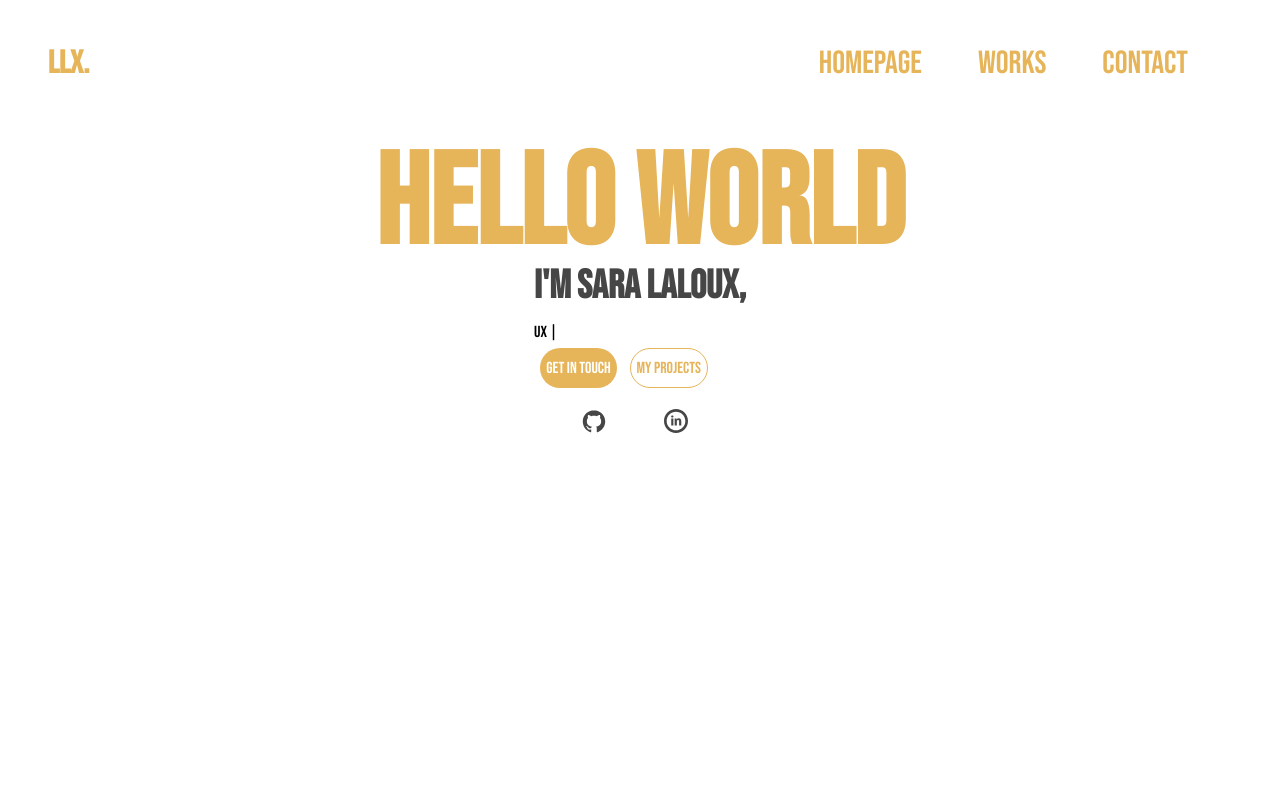
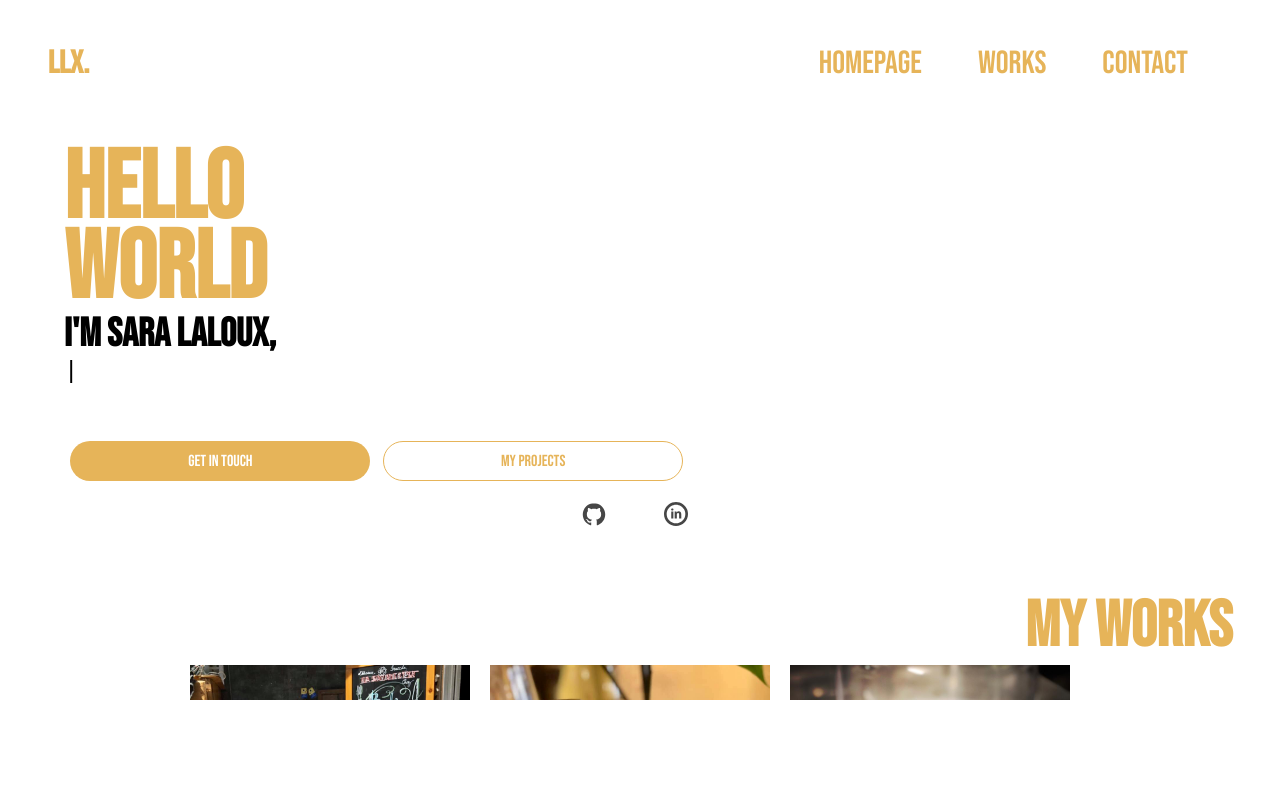
Before and after one commit to saralaloux/sara-portfolio, a React (Create React App) app: page / in a window 1280 px wide. Shown: the top 800 px of the page. Built offline with nearby package versions, Linux system fonts and the light colour scheme.

Commit message:
add homepage content

```diff
--- a/src/App.js
+++ b/src/App.js
@@ -8,9 +8,7 @@ import Contact from "./components/contact/Contact";
 function App() {
   return (
     <div className="app">
-      <header>
         <Navbar />
-      </header>
       <main>
         <Homepage />
         <Works />
--- a/src/_global.scss
+++ b/src/_global.scss
@@ -42,6 +42,7 @@ $borderRadius-l: 50px;
 
 @mixin button ($bg-color: $primary, $border: none, $color: $light) {
     height: 40px;
+    width: 300px;
     margin: 0.4rem;
     background-color: $bg-color;
     border: $border;
--- a/src/components/homepage/Homepage.jsx
+++ b/src/components/homepage/Homepage.jsx
@@ -19,7 +19,7 @@ export default function Homepage () {
     return (
         <div className="homepage" id="homepage">
             <div className='homepage__title'>
-            <h2>Hello World</h2>
+            <h2>Hello <br/>World</h2>
             </div>
             <div className="homepage__content">
                 <div className="homepage__content__presentation">
@@ -28,16 +28,16 @@ export default function Homepage () {
                 <div className="homepage___content__ityped">
                     <p><span ref={textRef}></span></p>
                 </div>
-                <div className="homepage__content__buttons">
-                    <button className="homepage__content__buttons__dark">Get In Touch</button>
-                    <button className="homepage__content__buttons__light">My projects</button>
-                </div>
-                <div className="homepage__content__link">
-                    <ul>
-                        <li><Link to="https://github.com/saralaloux"><DiGithubBadge /></Link></li>
-                        <li><Link to="https://www.linkedin.com/in/saralaloux/"><TiSocialLinkedinCircular /></Link></li>
-                    </ul>
-                </div>
+            </div>
+            <div className="homepage__buttons">
+                <button className="homepage__buttons__dark">Get In Touch</button>
+                <button className="homepage__buttons__light">My projects</button>
+            </div>
+            <div className="homepage__link">
+                <ul>
+                    <li><Link to="https://github.com/saralaloux"><DiGithubBadge /></Link></li>
+                    <li><Link to="https://www.linkedin.com/in/saralaloux/"><TiSocialLinkedinCircular /></Link></li>
+                </ul>
             </div>
         </div>
     )
--- a/src/components/homepage/_homepage.scss
+++ b/src/components/homepage/_homepage.scss
@@ -1,52 +1,29 @@
 .homepage {
-    display: flex;
-    flex-direction: column;
-    align-items: center;
-    height: 100vh;
-    font-family: $font1;
-    width: 100%;
-    padding-top: 50px;
-    // @include breakpoint(md) {
-    //     padding-top: 150px;
-    //     justify-content: baseline;
-    // }
+    font-size: inherit;
+    width: 90%;
+    display: block;
+    margin: 150px auto 0 auto;
     &__title {
-            h2 {
-                font-size: 8rem;
-                color: $primary;
-                line-height: 7rem;
-            }
-    }
-}
-.homepage__content {
-    &__presentation {
-        h1 {
-            font-family: $font1;
-            font-size: 2.5rem;
-            display: flex;
-            // line-height: 0.1rem;
-            flex-direction: column;
-            // margin: 0px 15px;
-            color: $darkest;
-            line-height: 3rem;
-            text-align: center;
-            margin-bottom: 0.8rem;
-
-            @include breakpoint(md) {
-                text-align: left;
-            }
+         h2 {
+            font-size: 6rem;
+            color: $primary;
+            line-height: 5rem;
         }
     }
-    &__ityped {
-        h2 {
-            color: blue;
-            text-align: center;
+    &__content {
+        h1{
+            font-size: 2.5rem;
+        }
+        p {
             font-family: 'Courier New', Courier, monospace;
+            font-size: 1.5rem;
         }
     }
     &__buttons {
+        margin-top: 50px;
         display: flex;
         flex-direction: column;
+        align-items: center;
         &__dark {
             @include button()
         }
@@ -56,7 +33,6 @@
         @include breakpoint(md) {
             flex-direction: row;
         }
-
     }
     &__link {
         ul {
@@ -78,6 +54,87 @@
 
     }
 }
+
+// .homepage {
+//     // display: flex;
+//     // flex-direction: column;
+//     // align-items: center;
+//     font-family: $font1;
+//     width: 90%;
+//     margin-top: 150px;
+//     // padding-top: 50px;
+//     // @include breakpoint(md) {
+//     //     padding-top: 150px;
+//     //     justify-content: baseline;
+//     // }
+//     &__title {
+//             h2 {
+//                 font-size: 7rem;
+//                 color: $primary;
+//                 line-height: 6rem;
+//             }
+//     }
+// }
+// .homepage__content {
+//     &__presentation {
+//         h1 {
+//             font-family: $font1;
+//             font-size: 2.5rem;
+//             // display: flex;
+//             // line-height: 0.1rem;
+//             // flex-direction: column;
+//             // margin: 0px 15px;
+//             color: $darkest;
+//             line-height: 3rem;
+//             // text-align: center;
+//             margin-bottom: 0.8rem;
+
+//             @include breakpoint(md) {
+//                 text-align: left;
+//             }
+//         }
+//     }
+//     &__ityped {
+//         p {
+//             color: blue;
+//             text-align: center;
+//             font-family: 'Courier New', Courier, monospace;
+//         }
+//     }
+//     &__buttons {
+//         display: flex;
+//         flex-direction: column;
+        // &__dark {
+        //     @include button()
+        // }
+        // &__light {
+        //     @include button($light, 1px solid $primary, $primary)
+        // }
+        // @include breakpoint(md) {
+        //     flex-direction: row;
+        // }
+
+//     }
+    // &__link {
+    //     ul {
+    //         list-style: none;
+    //         display: flex;
+    //         justify-content: center;
+    //         padding: 0;
+    //         li {
+    //             margin-bottom: 0;
+    //             margin-right: 10px;
+    //             margin-top: 10px;
+    //             a {
+    //                 color: $darkest;
+    //                 font-size: 2rem;
+    //                 padding: 2rem 1.25rem;
+    //             }
+    //         }
+    //     }
+
+    // }
+// }
 @keyframes shutter-radial {
     from {
         background: $primary;
--- a/src/components/navbar/Navbar.jsx
+++ b/src/components/navbar/Navbar.jsx
@@ -30,7 +30,7 @@ const Header = () => {
     };
 
     return (
-<header className='header'>
+<div className='header'>
     <div className='header__content'>
         <h2 className='header__content__logo'>LLX.</h2>
         <nav className={`header__content__nav ${
@@ -57,7 +57,7 @@ const Header = () => {
             )}
         </div>
     </div>
-</header>
+</div>
     );
 };
 export default Header;
--- a/src/components/navbar/_navbar.scss
+++ b/src/components/navbar/_navbar.scss
@@ -1,5 +1,5 @@
 .header {
-    display: fixed;
+    // display: fixed;
     font-family: $font1;
     height: 100px;
     width: 100%;
--- a/src/styles.scss
+++ b/src/styles.scss
@@ -11,15 +11,19 @@
 
 body {
     width: 100%;
-    font-family: $font2;
+    font-family: $font1;
 }
+
 .app {
     height: 100%;
     main {
-        height: calc(100vh - 200px);
-        // margin-top: -200px;
+        overflow-x: hidden;
+        height: calc(100vh - 100px);
+        margin-top: -100px;
+        position: relative;
+        * > {
+            width: 100%;
+            height: calc(100vh + 100px);
+        }
     }
-// > * {
-//     height: calc(100vh + 100px);
-// }
 }
--- a/src/styles/stylesheets/styles.css
+++ b/src/styles/stylesheets/styles.css
@@ -1,7 +1,6 @@
 @import url("https://fonts.googleapis.com/css2?family=Bebas+Neue&family=Roboto:wght@100;300;400&display=swap");
 @import url("https://fonts.googleapis.com/css2?family=Roboto:wght@100;300;400;500;700;900&display=swap");
 .header {
-  display: fixed;
   font-family: "Bebas Neue", cursive;
   height: 100px;
   width: 100%;
@@ -164,6 +163,29 @@
 }
 
 .homepage {
+  font-size: inherit;
+  width: 90%;
+  display: block;
+  margin: 150px auto 0 auto;
+}
+
+.homepage__title h2 {
+  font-size: 6rem;
+  color: #e6b459;
+  line-height: 5rem;
+}
+
+.homepage__content h1 {
+  font-size: 2.5rem;
+}
+
+.homepage__content p {
+  font-family: 'Courier New', Courier, monospace;
+  font-size: 1.5rem;
+}
+
+.homepage__buttons {
+  margin-top: 50px;
   display: -webkit-box;
   display: -ms-flexbox;
   display: flex;
@@ -174,58 +196,11 @@
   -webkit-box-align: center;
       -ms-flex-align: center;
           align-items: center;
-  height: 100vh;
-  font-family: "Bebas Neue", cursive;
-  width: 100%;
-  padding-top: 50px;
 }
 
-.homepage__title h2 {
-  font-size: 8rem;
-  color: #e6b459;
-  line-height: 7rem;
-}
-
-.homepage__content__presentation h1 {
-  font-family: "Bebas Neue", cursive;
-  font-size: 2.5rem;
-  display: -webkit-box;
-  display: -ms-flexbox;
-  display: flex;
-  -webkit-box-orient: vertical;
-  -webkit-box-direction: normal;
-      -ms-flex-direction: column;
-          flex-direction: column;
-  color: #464646;
-  line-height: 3rem;
-  text-align: center;
-  margin-bottom: 0.8rem;
-}
-
-@media (min-width: 768px) {
-  .homepage__content__presentation h1 {
-    text-align: left;
-  }
-}
-
-.homepage__content__ityped h2 {
-  color: blue;
-  text-align: center;
-  font-family: 'Courier New', Courier, monospace;
-}
-
-.homepage__content__buttons {
-  display: -webkit-box;
-  display: -ms-flexbox;
-  display: flex;
-  -webkit-box-orient: vertical;
-  -webkit-box-direction: normal;
-      -ms-flex-direction: column;
-          flex-direction: column;
-}
-
-.homepage__content__buttons__dark {
+.homepage__buttons__dark {
   height: 40px;
+  width: 300px;
   margin: 0.4rem;
   background-color: #e6b459;
   border: none;
@@ -235,21 +210,22 @@
   border-radius: 50px;
 }
 
-.homepage__content__buttons__dark:hover {
+.homepage__buttons__dark:hover {
   color: #e6b459;
   background-color: #EBC37A;
   color: white;
 }
 
-.homepage__content__buttons__dark:active {
+.homepage__buttons__dark:active {
   -webkit-animation-name: shutter-radial;
           animation-name: shutter-radial;
   -webkit-animation-duration: 0.3s;
           animation-duration: 0.3s;
 }
 
-.homepage__content__buttons__light {
+.homepage__buttons__light {
   height: 40px;
+  width: 300px;
   margin: 0.4rem;
   background-color: white;
   border: 1px solid #e6b459;
@@ -259,13 +235,13 @@
   border-radius: 50px;
 }
 
-.homepage__content__buttons__light:hover {
+.homepage__buttons__light:hover {
   color: #e6b459;
   background-color: #EBC37A;
   color: white;
 }
 
-.homepage__content__buttons__light:active {
+.homepage__buttons__light:active {
   -webkit-animation-name: shutter-radial;
           animation-name: shutter-radial;
   -webkit-animation-duration: 0.3s;
@@ -273,7 +249,7 @@
 }
 
 @media (min-width: 768px) {
-  .homepage__content__buttons {
+  .homepage__buttons {
     -webkit-box-orient: horizontal;
     -webkit-box-direction: normal;
         -ms-flex-direction: row;
@@ -281,7 +257,7 @@
   }
 }
 
-.homepage__content__link ul {
+.homepage__link ul {
   list-style: none;
   display: -webkit-box;
   display: -ms-flexbox;
@@ -292,13 +268,13 @@
   padding: 0;
 }
 
-.homepage__content__link ul li {
+.homepage__link ul li {
   margin-bottom: 0;
   margin-right: 10px;
   margin-top: 10px;
 }
 
-.homepage__content__link ul li a {
+.homepage__link ul li a {
   color: #464646;
   font-size: 2rem;
   padding: 2rem 1.25rem;
@@ -403,6 +379,7 @@
 
 .form__content button {
   height: 40px;
+  width: 300px;
   margin: 0.4rem;
   background-color: #e6b459;
   border: none;
@@ -558,7 +535,7 @@
 
 body {
   width: 100%;
-  font-family: "Roboto", sans-serif;
+  font-family: "Bebas Neue", cursive;
 }
 
 .app {
@@ -566,5 +543,13 @@ body {
 }
 
 .app main {
-  height: calc(100vh - 200px);
+  overflow-x: hidden;
+  height: calc(100vh - 100px);
+  margin-top: -100px;
+  position: relative;
 }
+
+.app main * > {
+  width: 100%;
+  height: calc(100vh + 100px);
+}
```
